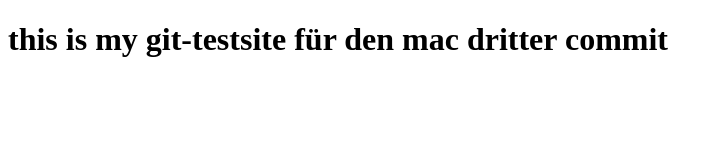
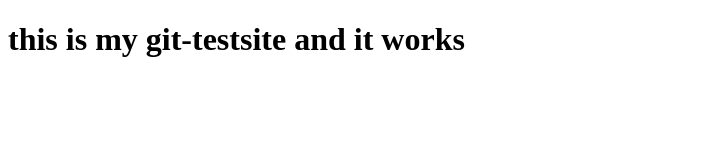
Before and after one commit to BolzS/website, a plain HTML site: page index.html in a window 1280 px wide. Shown: the whole page, without its empty margins (0-723 px from the left). Drawn offline with Linux system fonts and the light colour scheme.

Commit message:
test commit

```diff
--- a/index.html
+++ b/index.html
@@ -5,7 +5,7 @@
     <meta name="viewport" content="width=device-width, initial-scale=1.0">
     <title>Document</title>
 
-    <h1>this is my git-testsite für den mac dritter commit</h1>
+    <h1>this is my git-testsite and it works</h1>
 </head>
 <body>
 
```
